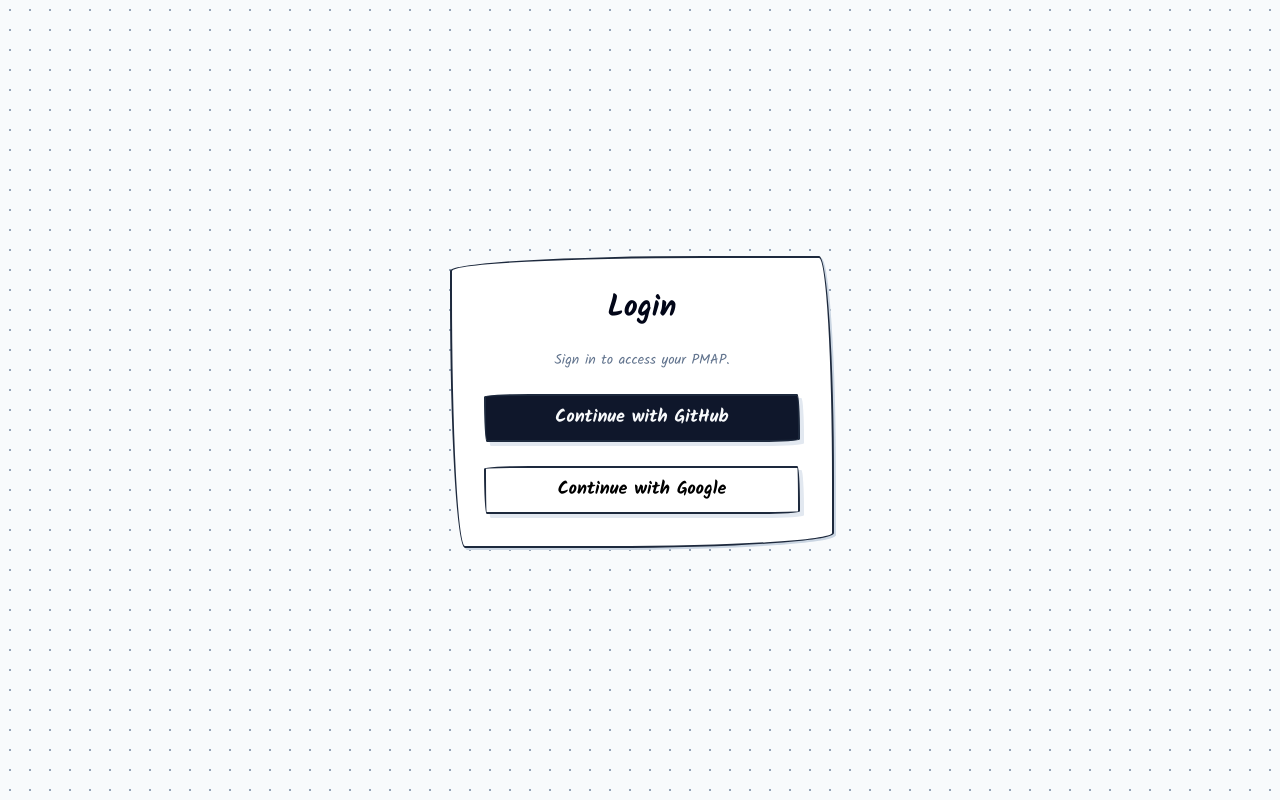
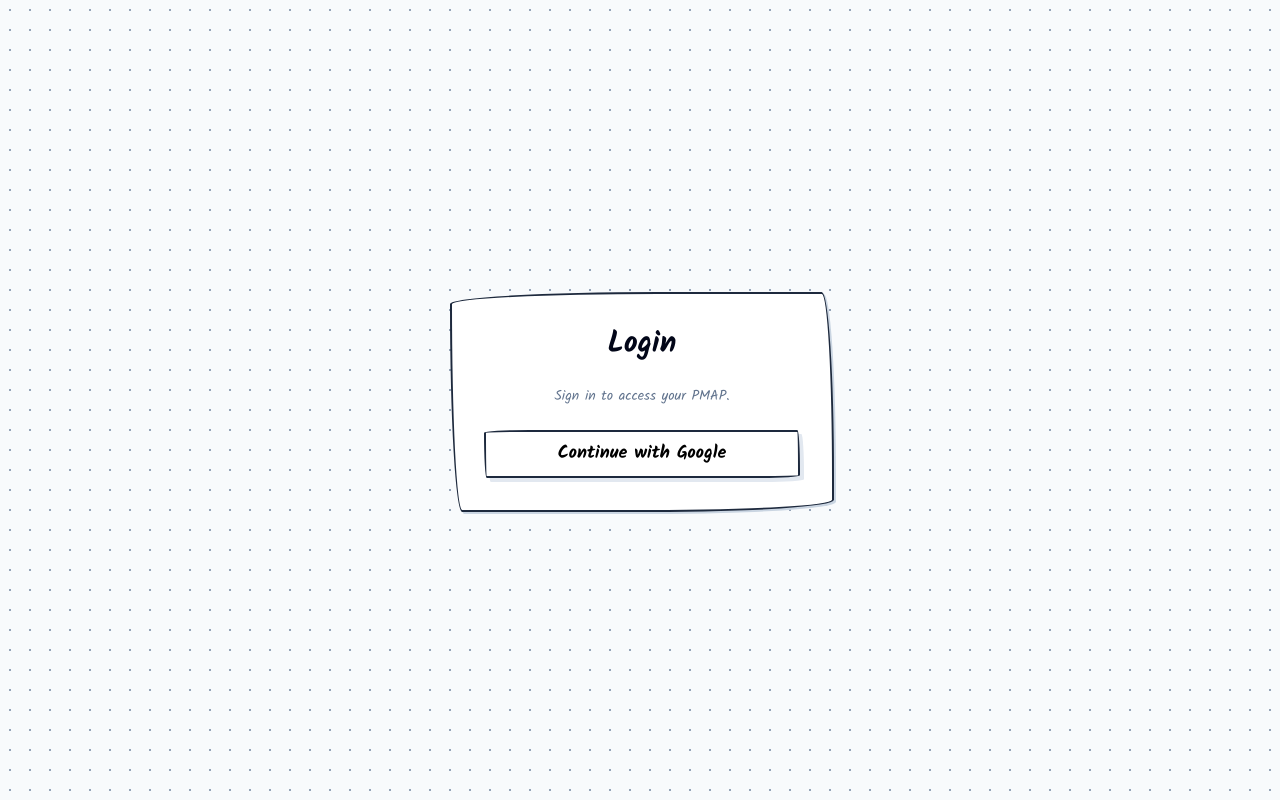
Before and after one commit to OvHvO/kanban-app, a Next.js app: page /login in a window 1280 px wide. Built offline with nearby package versions, Linux system fonts and the light colour scheme; no server answers.

Commit message:
feat(login): Update the only way for login

```diff
--- a/src/app/login/page.tsx
+++ b/src/app/login/page.tsx
@@ -41,13 +41,6 @@
         </p>
 
         <form action={signIn} className="flex flex-col gap-4 w-full">
-          <input type="hidden" name="provider" value="github" />
-          <Button type="submit" className="w-full text-lg border-2">
-            Continue with GitHub
-          </Button>
-        </form>
-
-        <form action={signIn} className="flex flex-col gap-4 w-full">
           <input type="hidden" name="provider" value="google" />
           <Button type="submit" className="w-full text-lg border-2 bg-white text-black hover:bg-slate-50">
             Continue with Google
```
